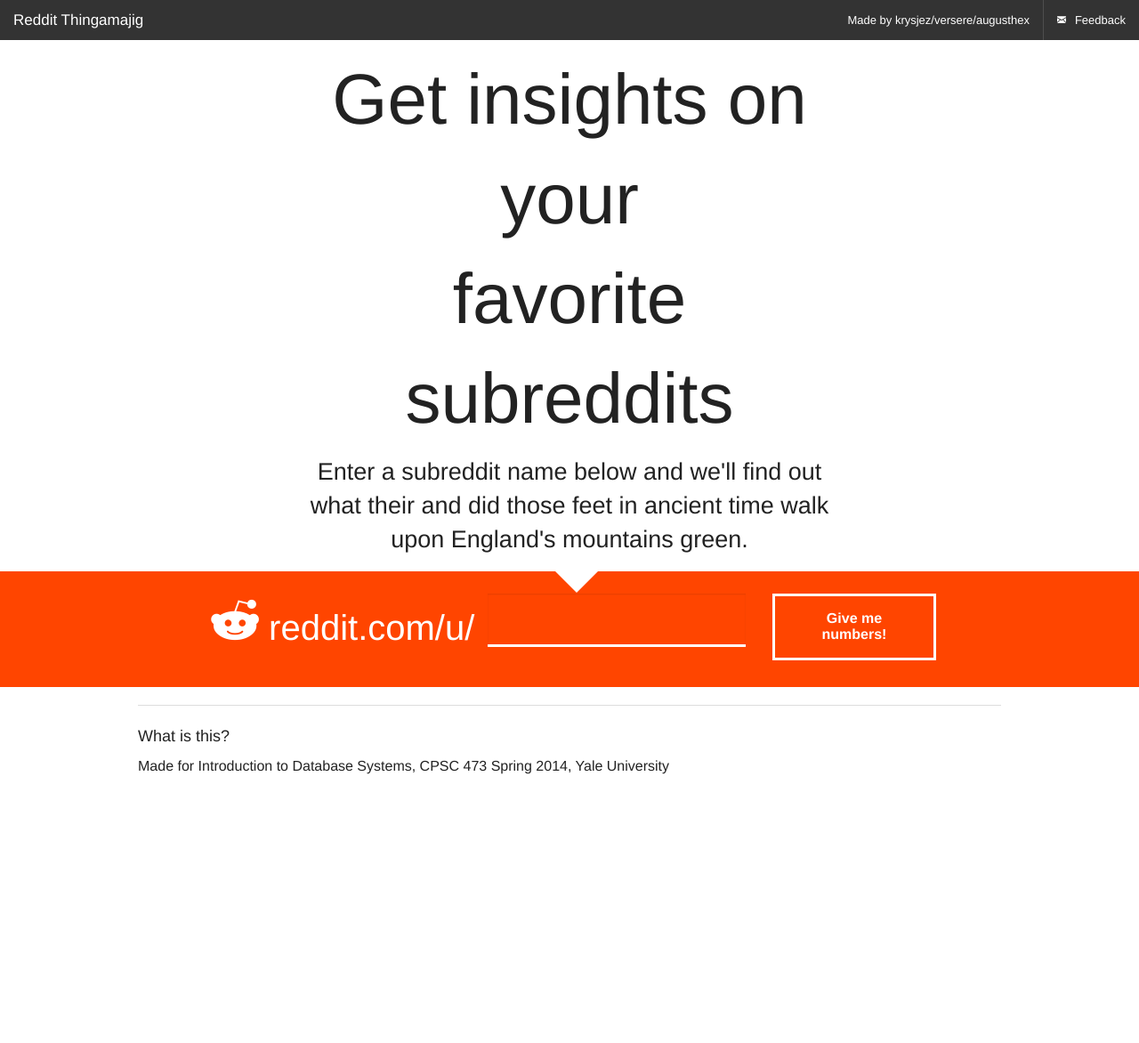
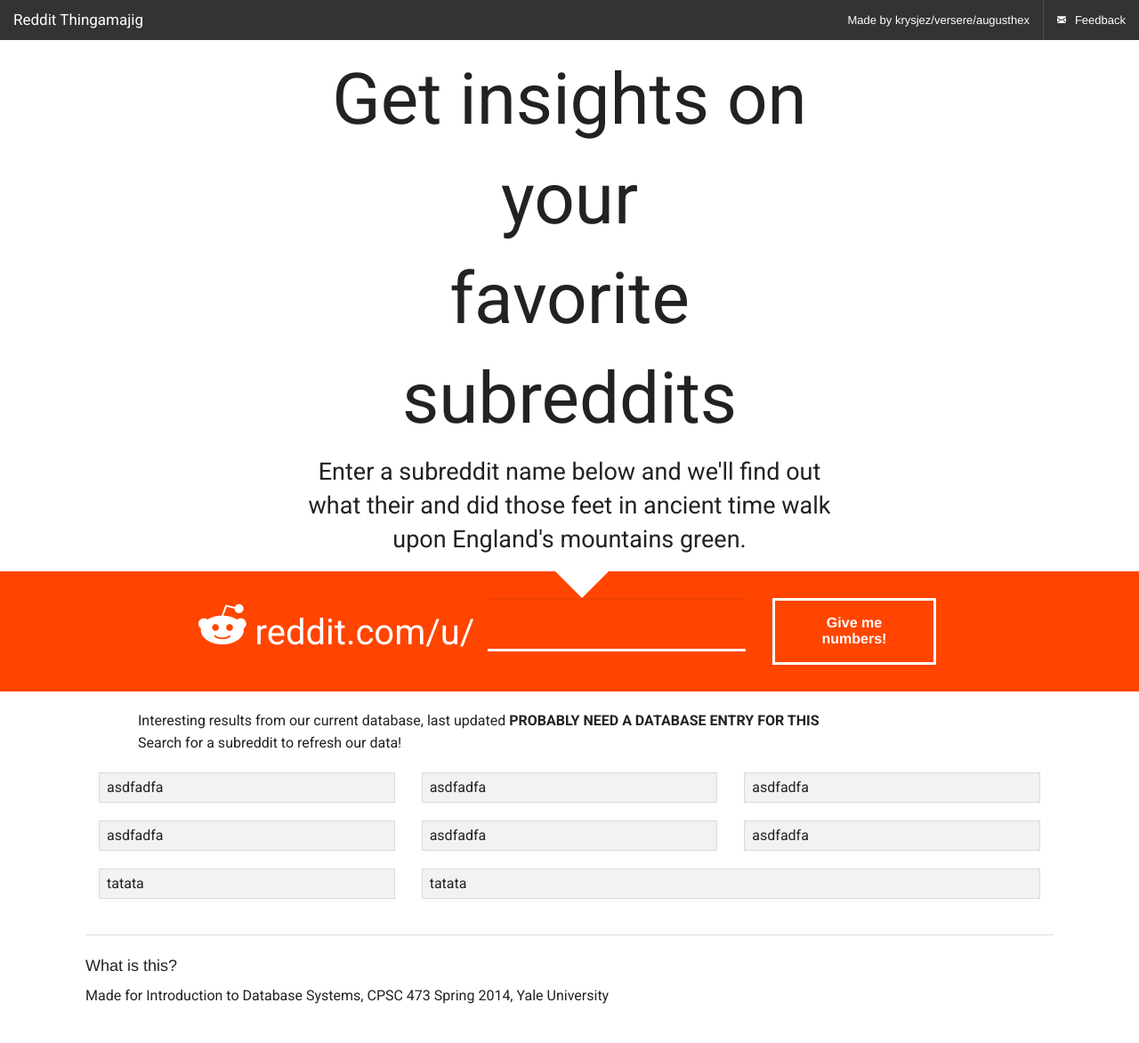
Before and after one commit to krysjez/reddit-thingamajig, a Python web app: template templates/index.html in a window 1280 px wide. Shown: the whole page at 89% size. Before the commit the page ends 870 px from the top, so only its background shows below. Run offline with Jinja, Linux system fonts and the light colour scheme; the template is opened without the code that fills it, so the values that code supplies are empty; some libraries are stand-ins or nearby versions.

Commit message:
grid layout complete

```diff
--- a/templates/css/home.css
+++ b/templates/css/home.css
@@ -1,8 +1,17 @@
+
+body, h1, h2, h3 {
+	font-family: 'Roboto', sans-serif !important;
+}
 
 .fullwidth {
    width: 100%;
    margin-left: auto;
    margin-right: auto;
+   max-width: initial;
+}
+
+.bigwidth {
+   width: 85%;
    max-width: initial;
 }
 
@@ -21,8 +30,8 @@
     top: 100%;
     left: 50%;
     margin: 0 0 0 -1em;
-    border: 1.5em solid transparent;
-    border-top: 1.5em solid white;
+    border: 30px solid transparent;
+    border-top: 30px solid white;
 }
 
 .search-bar {
@@ -30,8 +39,9 @@
 	color: white;
 	width: 100%;
 	text-align: center;
-	padding-top: 25px;
+	padding-top: 30px;
 	padding-bottom: 10px;
+	margin-bottom: 20px !important;
 }
 
 .reddit-prefix {
@@ -61,6 +71,16 @@
 	outline: none;
 }
 
+.stat-box {
+	border-style: solid;
+	border-width: 1px;
+	border-color: #d8d8d8;
+	margin-bottom: 1.25rem;
+	padding: 0.5rem;
+	background: #f2f2f2;
+
+}
+
 .size-12 { font-size: 12px; }
 .size-14 { font-size: 14px; }
 .size-16 { font-size: 16px; }
--- a/templates/index.html
+++ b/templates/index.html
@@ -7,6 +7,8 @@
     <link rel="stylesheet" href="css/foundation.css" />
     <link rel="stylesheet" href="css/home.css" />
     <link rel="stylesheet" href="css/foundation-icons.css" />
+    <!-- Optional, web font -->
+    <link href='http://fonts.googleapis.com/css?family=Roboto:400,700' rel='stylesheet' type='text/css'>
     <script src="js/vendor/modernizr.js"></script>
   </head>
   <body>
@@ -71,8 +73,47 @@
       </div>
     </div> <!-- end fullwidth row -->
 
-    <div class='row'> <!-- main content row -->
-    </div> <!-- end main content row -->
+    <div class='row'> <!-- main content header row -->
+      <div class="small-12 columns">
+        <p>Interesting results from our current database, last updated <b>PROBABLY NEED A DATABASE ENTRY FOR THIS</b><br>Search for a subreddit to refresh our data!</p>
+      </div>
+    </div> <!-- end main content header row -->
+
+    <div class="row bigwidth"> <!-- main content row 1 -->
+      <div class='small-4 columns'>
+        <div class='stat-box'>asdfadfa</div>
+      </div>
+      <div class='small-4 columns'>
+        <div class='stat-box'>asdfadfa</div>
+      </div>
+      <div class='small-4 columns'>
+        <div class='stat-box'>asdfadfa</div>
+      </div>
+    </div> <!-- end main content row 1 -->
+
+    <div class="row bigwidth"> <!-- main content row 2 -->
+      <div class='small-4 columns'>
+        <div class='stat-box'>asdfadfa</div>
+      </div>
+      <div class='small-4 columns'>
+        <div class='stat-box'>asdfadfa</div>
+      </div>
+      <div class='small-4 columns'>
+        <div class='stat-box'>asdfadfa</div>
+      </div>
+    </div> <!-- end main content row 2 -->
+
+    <div class="row bigwidth"> <!-- main content row 3 -->
+     <div class="small-4 columns">
+      <div class="stat-box">
+        tatata
+      </div>
+     </div>
+     <div class="small-8 columns">
+      <div class="stat-box">
+        tatata
+      </div>
+    </div> <!-- end main content row 3 -->
 
 
     <!-- End Content -->
```
